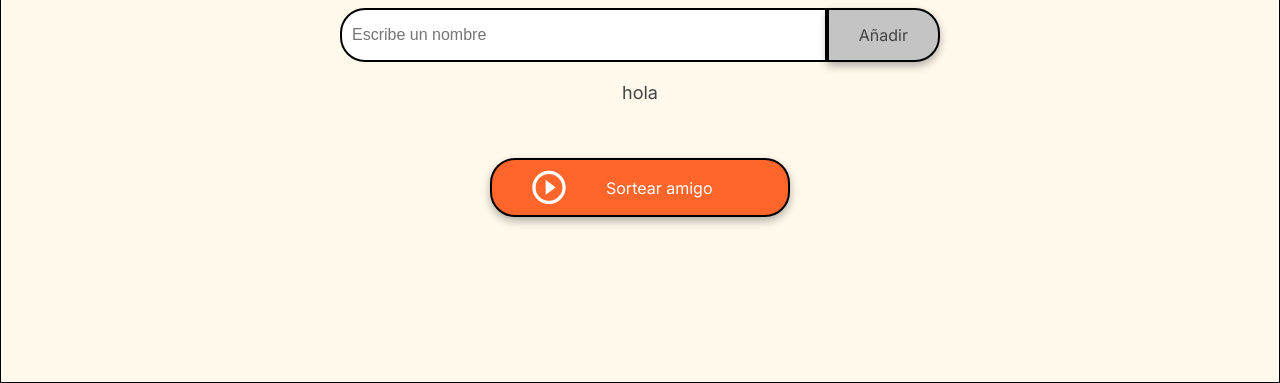
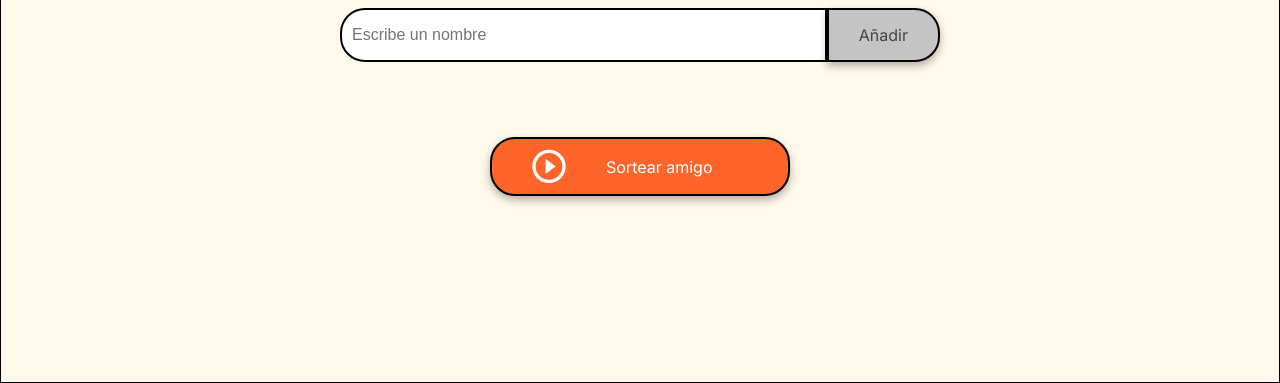
Before and after one commit to SaintoG07/amigo-secreto, a plain HTML site: page index.html in a window 1280 px wide. Shown: the part 417-800 px from the top of the page. Drawn offline with Linux system fonts and the light colour scheme.

Commit message:
actualiza el index

```diff
--- a/index.html
+++ b/index.html
@@ -24,7 +24,7 @@
                 <button class="button-add" onclick="agregar_amigo()">Añadir</button>
             </div>
 
-            <ul id="listaAmigos" class="name-list" aria-labelledby="listaAmigos" role="list">hola</ul>
+            <ul id="listaAmigos" class="name-list" aria-labelledby="listaAmigos" role="list"></ul>
             <ul id="resultado" class="result-list" aria-live="polite"></ul>
 
             <div class="button-container">
```
